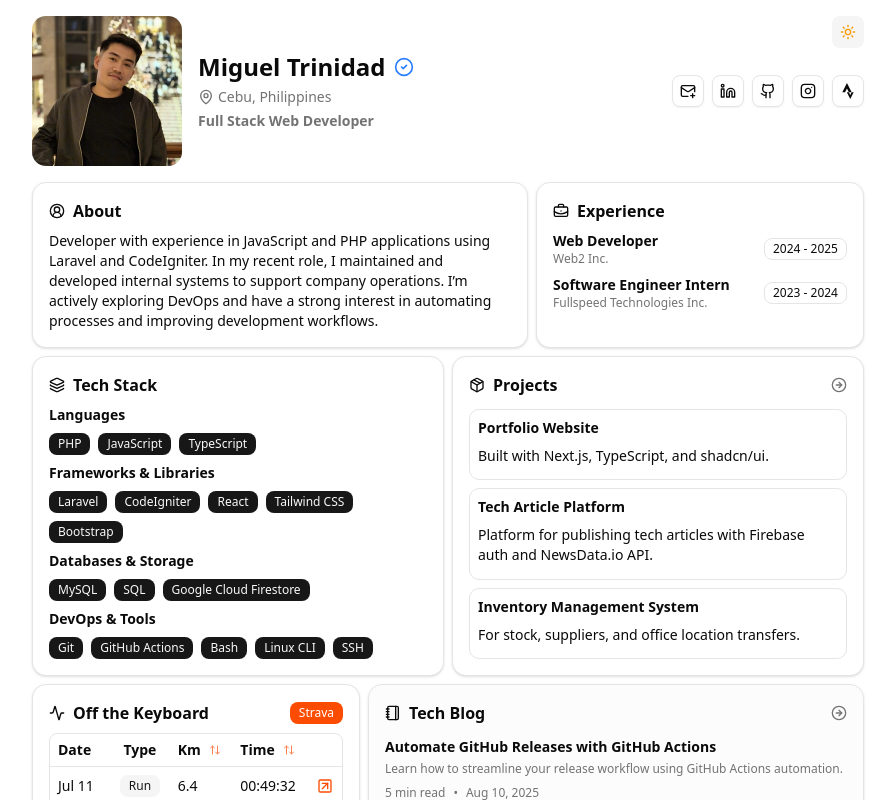
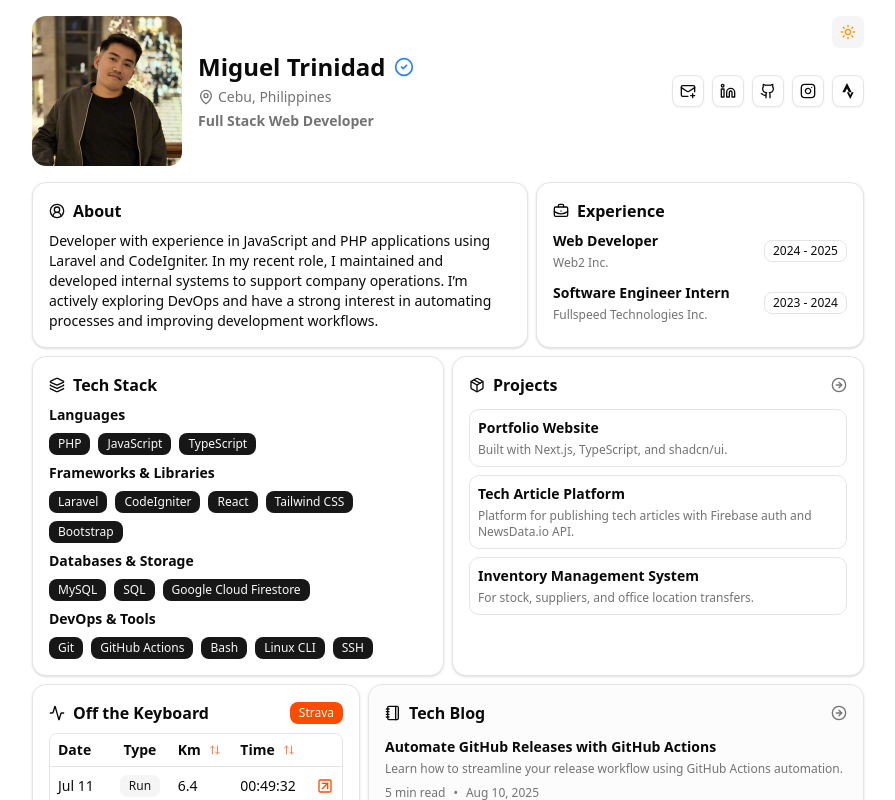
Before and after one commit to migstt/portfolio, a Next.js app: page / in a window 1280 px wide. Shown: the top 800 px of the page, without its empty margins (192-1087 px from the left). Built offline with nearby package versions, Linux system fonts and the light colour scheme.

Commit message:
subtexts size adjustments

```diff
--- a/src/components/cards/Experience.tsx
+++ b/src/components/cards/Experience.tsx
@@ -15,7 +15,7 @@ export function Experience() {
 
       <CardContent>
         <div>
-          <div className="space-y-2">
+          <div className="space-y-3">
             {experiences.map((exp, idx) => {
               return (
                 <div
@@ -23,7 +23,7 @@ export function Experience() {
                   className="flex items-center justify-between relative"
                 >
                   <div className="flex items-start gap-5">
-                    <div>
+                    <div className="flex flex-col space-y-1">
                       <h2 className="font-semibold text-sm">{exp.title}</h2>
                       <p className="text-xs text-muted-foreground">
                         {exp.company}
--- a/src/components/cards/Projects.tsx
+++ b/src/components/cards/Projects.tsx
@@ -33,7 +33,7 @@ export function Projects() {
       </CardHeader>
 
       <CardContent className="flex-1 mt-1">
-        <div className="grid grid-cols-1 gap-2 h-full">
+        <div className="grid grid-cols-1 gap-2">
           {projects.slice(0, 4).map((project) => (
             <a
               key={project.title}
@@ -42,8 +42,12 @@ export function Projects() {
               rel="noopener noreferrer"
               className="block transition-transform transform hover:scale-[1.01] border rounded-lg p-2 h-full"
             >
-              <h3 className="text-sm font-semibold mb-2">{project.title}</h3>
-              <p className="text-sm">{project.description}</p>
+              <div className="flex flex-col space-y-1">
+                <h3 className="text-sm font-semibold">{project.title}</h3>
+                <p className="text-xs text-muted-foreground line-clamp-2">
+                  {project.description}
+                </p>
+              </div>
             </a>
           ))}
         </div>
--- a/src/components/layout/MainFooter.tsx
+++ b/src/components/layout/Footer.tsx
@@ -1,6 +1,6 @@
 import { Socials } from "@/components/socials/Socials";
 
-export function MainFooter() {
+export function Footer() {
   const year = new Date().getFullYear();
 
   return (
--- a/src/components/layout/Layout.tsx
+++ b/src/components/layout/Layout.tsx
@@ -1,6 +1,6 @@
 import { ReactNode, CSSProperties } from "react";
 import { MainHeader } from "./MainHeader";
-import { MainFooter } from "./MainFooter";
+import { Footer } from "./Footer";
 
 interface LayoutProps {
   children: ReactNode;
@@ -17,7 +17,7 @@ export function Layout({ children, className = "", style }: LayoutProps) {
       <div className={`mx-auto max-w-5xl sm:px-12 lg:px-20 ${className}`}>
         <MainHeader />
         <main className="p-4">{children}</main>
-        <MainFooter />
+        <Footer />
       </div>
     </div>
   );
```
